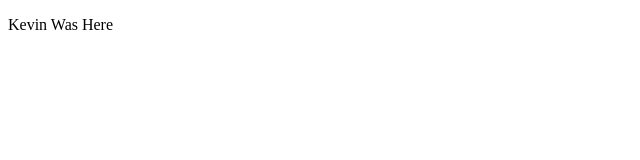
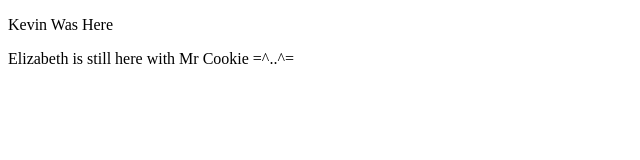
Before and after one commit to kevin-ci/GWENT-git-practice, a plain HTML site: page index.html in a window 1280 px wide. Shown: the whole page, without its empty margins (0-640 px from the left). Drawn offline with Linux system fonts and the light colour scheme.

Commit message:
Libbupush

```diff
--- a/index.html
+++ b/index.html
@@ -7,5 +7,6 @@
 </head>
 <body>
     <p>Kevin Was Here</p>
+    <p>Elizabeth is still here with Mr Cookie =^..^=</p>
 </body>
 </html>
```
